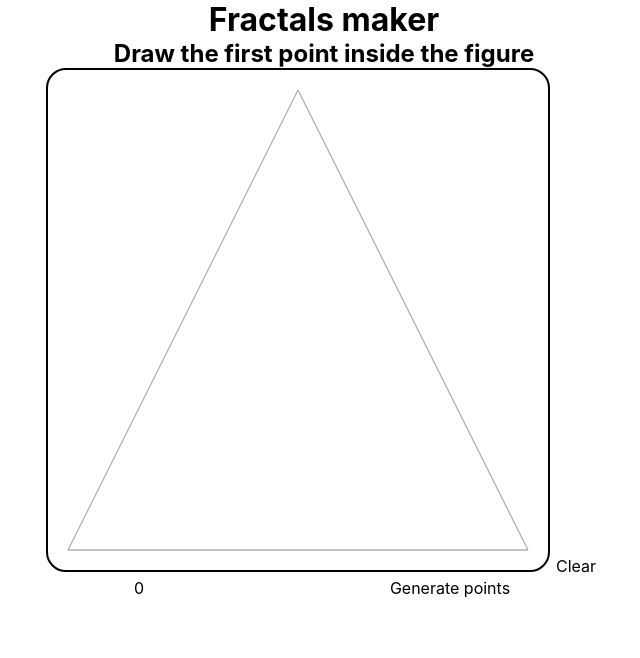
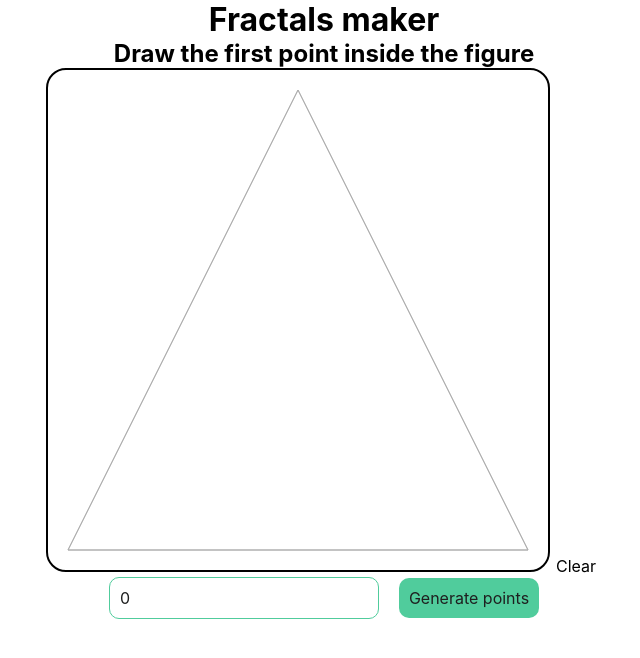
Before and after one commit to Psycameron/fractals, a React (Create React App) app: page / in a window 1280 px wide. Shown: the top 658 px of the page, without its empty margins (316-956 px from the left). Built offline with nearby package versions, Linux system fonts and the light colour scheme.

Commit message:
styles(App): Added styles for button and input

```diff
--- a/src/App.css
+++ b/src/App.css
@@ -1,3 +1,34 @@
 .App {
   text-align: center;
 }
+
+.input {
+  padding: 10px;
+  margin-right: 20px;
+
+  color: #1e1f1f;
+  border-radius: 10px;
+  border: 1px solid #50cc9c;
+
+  transition: border 250ms linear;
+}
+
+.input:hover,
+.input:focus {
+  border: 1px solid #46ad86;
+}
+
+.startButton {
+  padding: 10px;
+
+  color: #1e1f1f;
+  background-color: #50cc9c;
+  border-radius: 10px;
+
+  transition: background-color 250ms linear;
+}
+
+.startButton:hover,
+.startButton:focus {
+  background-color: #46ad86;
+}
--- a/src/App.tsx
+++ b/src/App.tsx
@@ -48,7 +48,13 @@ function App() {
         setIsDrawing={setIsDrawing}
       />
       <form onSubmit={handleSubmit}>
-        <input type="number" min="0" value={value} onChange={valueChange} />
+        <input
+          className="input"
+          type="number"
+          min="0"
+          value={value}
+          onChange={valueChange}
+        />
         <button className="startButton" type="submit" disabled={!isActive}>
           Generate points
         </button>
```
